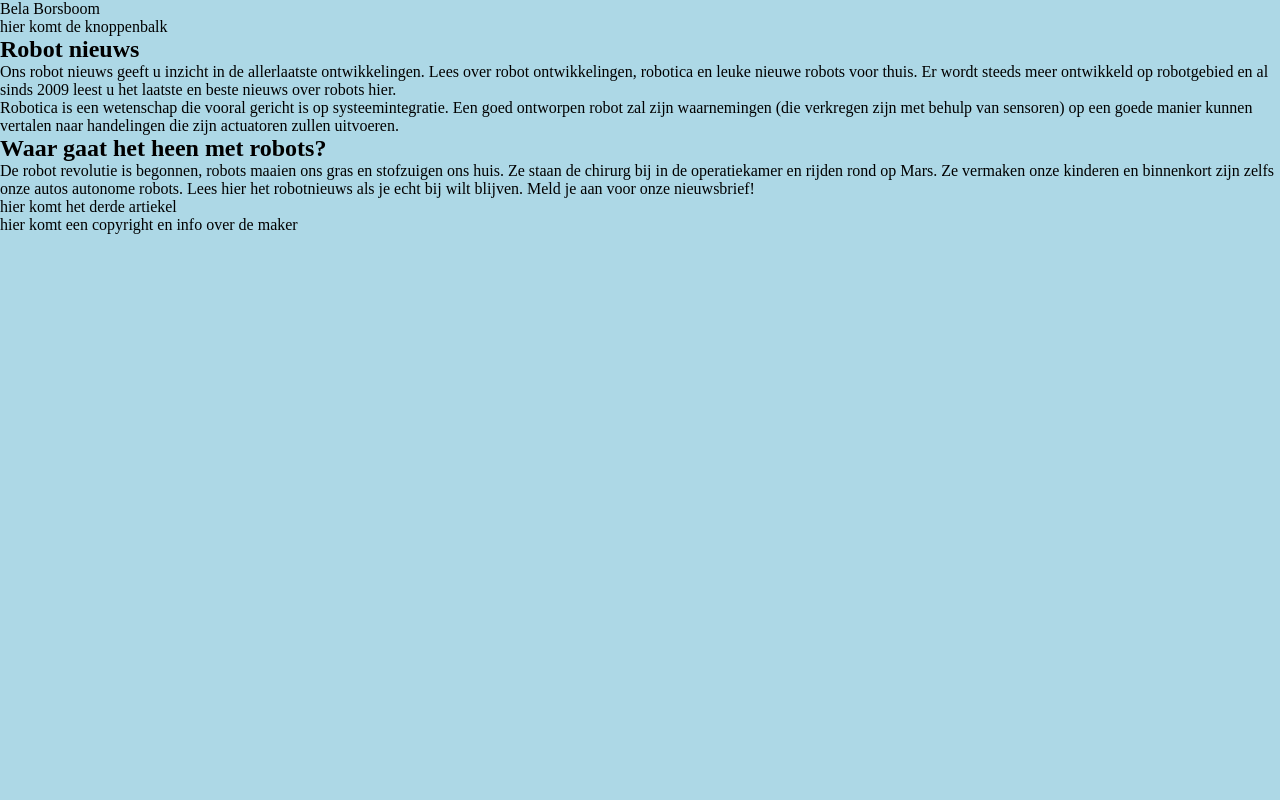
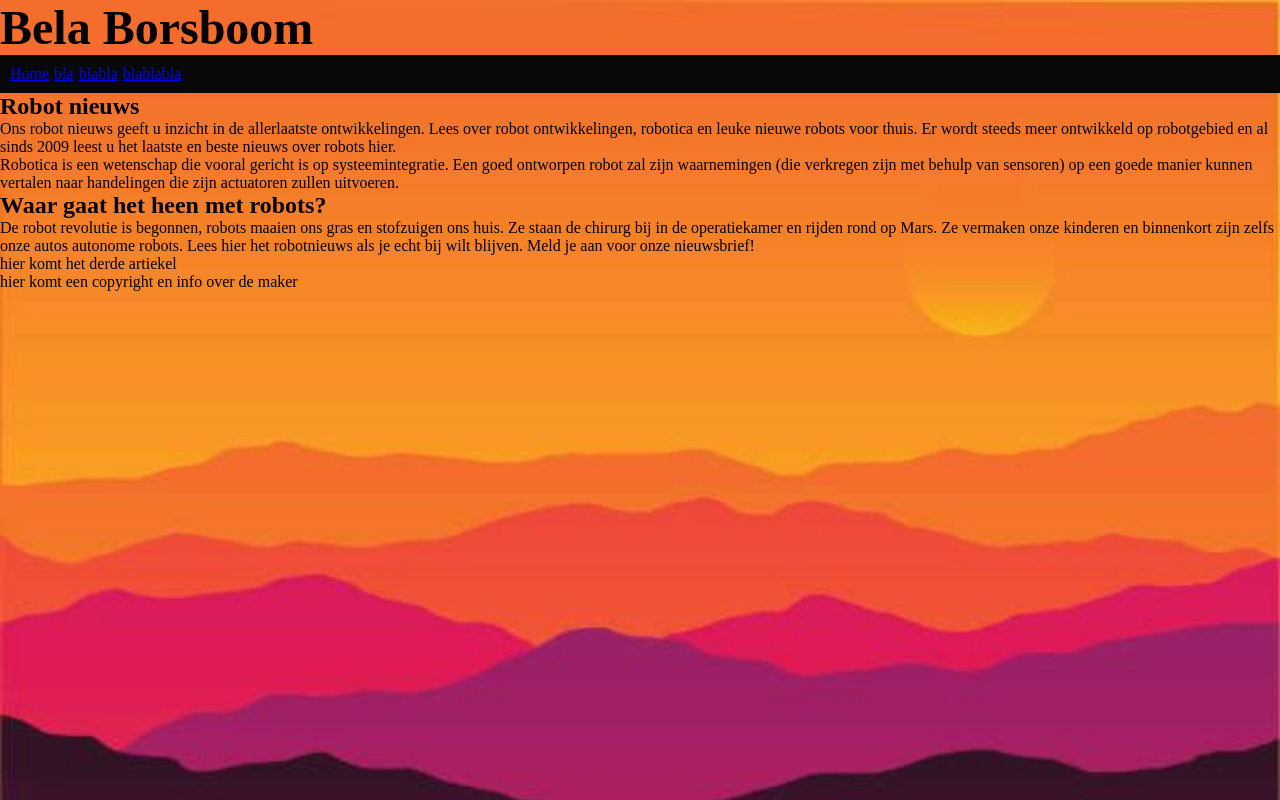
Before and after one commit to belaborsboom/HTMLCSS2, a plain HTML site: page index.html in a window 1280 px wide. Drawn offline with Linux system fonts and the light colour scheme; files whose address does not match are found by name.

Commit message:
menu toegevoegd

```diff
--- a/css/opmaak.css
+++ b/css/opmaak.css
@@ -1,5 +1,7 @@
 body {
-  background-color: lightblue;
+  background: url('C:/Users/belab/OneDrive/Bureaublad/School/Coderclass/HTMLCSS2/images/backgraund.jpg');
+  background-size: cover;
+  background-repeat: no-repeat;
 }
 h1 {
   color: darkgrey;
@@ -8,6 +10,17 @@ h1 {
   margin: 0px;
   padding: 0px;
 }
-header {
-  background: url()
+header h1 {
+  font-size: 300%;
+  color: black;
+  text-align: left;
 }
+ul {
+  list-style: none;
+  display: flex;
+  padding: 10px;
+  background: #080808;
+}
+li {
+  margin-right: 5px;
+}
--- a/index.html
+++ b/index.html
@@ -7,10 +7,15 @@
   </head>
   <body>
     <header>
-      Bela Borsboom
+      <h1>Bela Borsboom</h1>
     </header>
     <nav>
-      hier komt de knoppenbalk
+      <ul>
+        <li><a href="index.html">Home</a></li>
+        <li><a href="#">bla</a></li>
+        <li><a href="#">blabla</a></li>
+        <li><a href="#">blablabla</a></li>
+      </ul>
     </nav>
     <section>
       <article>
```
Also changed, not shown: images/backgraund.jpg (added), images/banneryt.png (deleted).
